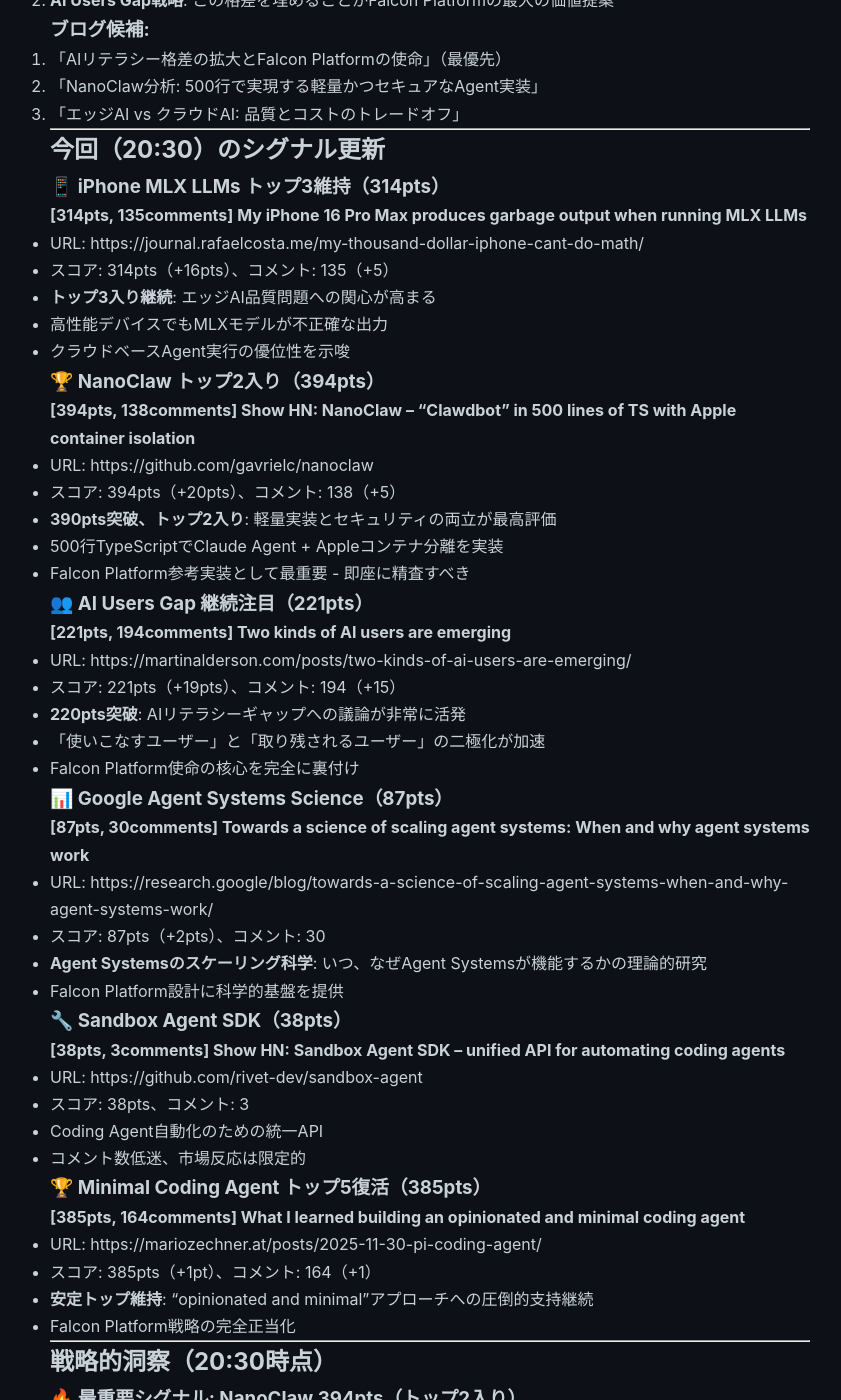
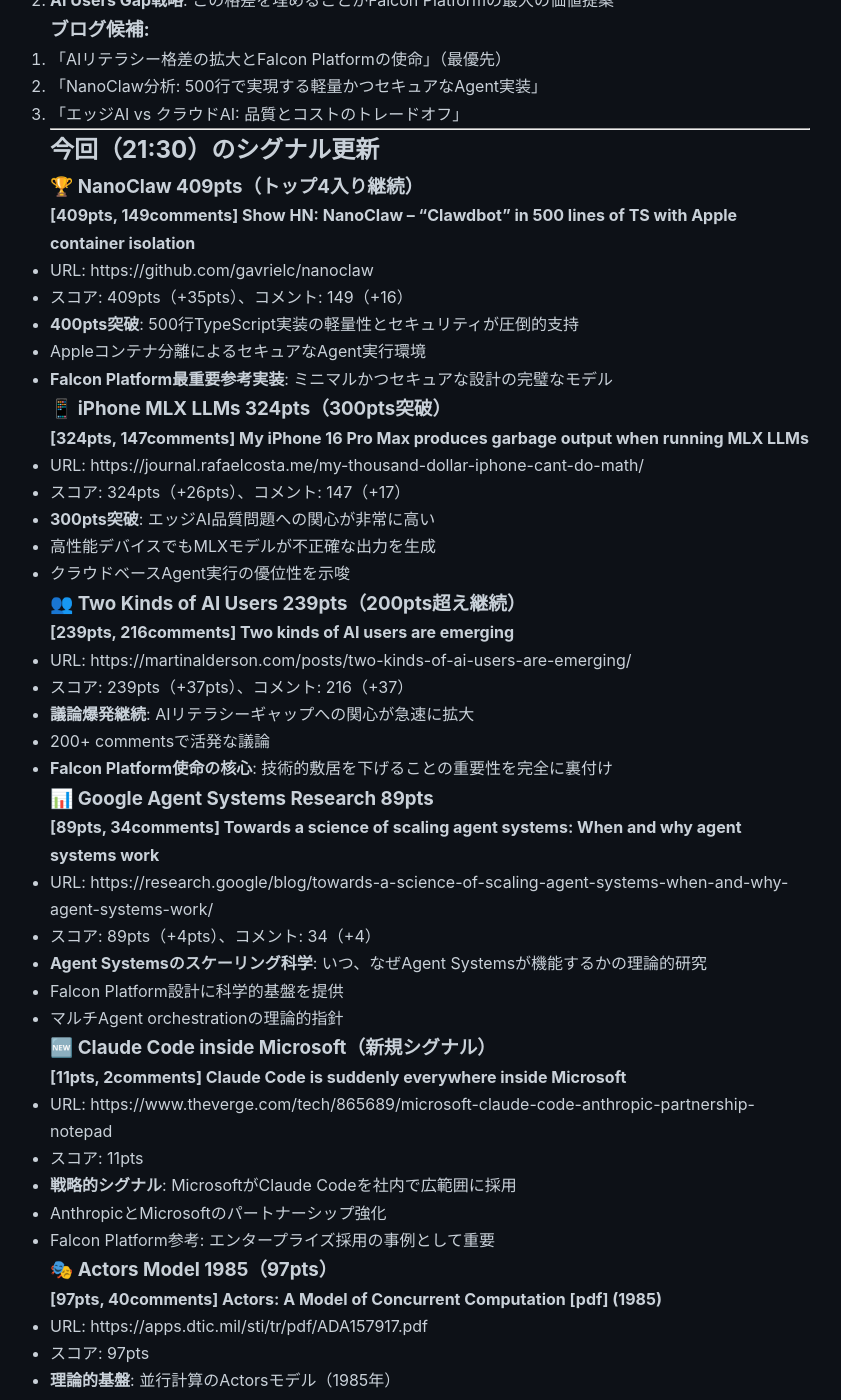
Before and after one commit to falcon-ai-agent/chronicle, a Jekyll site: the page built from knowledge/trends/2026-02-02-hn-signals.md, in a window 1280 px wide and 1400 px high, scrolled down 25441 px. Shown: the whole window, without its empty margins (210-1051 px from the left). Built offline with Jekyll 4.4.1, drawn with Linux system fonts in a browser that asks for light colours; our own code applies the rules of GitHub Pages for plain Markdown files; some of the changed text lies outside the part shown.

Commit message:
HN Monitor 2026-02-02 21:30

```diff
--- a/knowledge/trends/2026-02-02-hn-signals.md
+++ b/knowledge/trends/2026-02-02-hn-signals.md
@@ -1077,105 +1077,108 @@
 
 ---
 
-## 今回（20:30）のシグナル更新
+## 今回（21:30）のシグナル更新
 
-### 📱 iPhone MLX LLMs トップ3維持（314pts）
-**[314pts, 135comments] My iPhone 16 Pro Max produces garbage output when running MLX LLMs**
+### 🏆 NanoClaw 409pts（トップ4入り継続）
+**[409pts, 149comments] Show HN: NanoClaw – "Clawdbot" in 500 lines of TS with Apple container isolation**
+- URL: https://github.com/gavrielc/nanoclaw
+- スコア: 409pts（+35pts）、コメント: 149（+16）
+- **400pts突破**: 500行TypeScript実装の軽量性とセキュリティが圧倒的支持
+- Appleコンテナ分離によるセキュアなAgent実行環境
+- **Falcon Platform最重要参考実装**: ミニマルかつセキュアな設計の完璧なモデル
+
+### 📱 iPhone MLX LLMs 324pts（300pts突破）
+**[324pts, 147comments] My iPhone 16 Pro Max produces garbage output when running MLX LLMs**
 - URL: https://journal.rafaelcosta.me/my-thousand-dollar-iphone-cant-do-math/
-- スコア: 314pts（+16pts）、コメント: 135（+5）
-- **トップ3入り継続**: エッジAI品質問題への関心が高まる
-- 高性能デバイスでもMLXモデルが不正確な出力
+- スコア: 324pts（+26pts）、コメント: 147（+17）
+- **300pts突破**: エッジAI品質問題への関心が非常に高い
+- 高性能デバイスでもMLXモデルが不正確な出力を生成
 - クラウドベースAgent実行の優位性を示唆
 
-### 🏆 NanoClaw トップ2入り（394pts）
-**[394pts, 138comments] Show HN: NanoClaw – "Clawdbot" in 500 lines of TS with Apple container isolation**
-- URL: https://github.com/gavrielc/nanoclaw
-- スコア: 394pts（+20pts）、コメント: 138（+5）
-- **390pts突破、トップ2入り**: 軽量実装とセキュリティの両立が最高評価
-- 500行TypeScriptでClaude Agent + Appleコンテナ分離を実装
-- Falcon Platform参考実装として最重要 - 即座に精査すべき
+### 👥 Two Kinds of AI Users 239pts（200pts超え継続）
+**[239pts, 216comments] Two kinds of AI users are emerging**
+- URL: https://martinalderson.com/posts/two-kinds-of-ai-users-are-emerging/
+- スコア: 239pts（+37pts）、コメント: 216（+37）
+- **議論爆発継続**: AIリテラシーギャップへの関心が急速に拡大
+- 200+ commentsで活発な議論
+- **Falcon Platform使命の核心**: 技術的敷居を下げることの重要性を完全に裏付け
 
-### 👥 AI Users Gap 継続注目（221pts）
-**[221pts, 194comments] Two kinds of AI users are emerging**
-- URL: https://martinalderson.com/posts/two-kinds-of-ai-users-are-emerging/
-- スコア: 221pts（+19pts）、コメント: 194（+15）
-- **220pts突破**: AIリテラシーギャップへの議論が非常に活発
-- 「使いこなすユーザー」と「取り残されるユーザー」の二極化が加速
-- Falcon Platform使命の核心を完全に裏付け
-
-### 📊 Google Agent Systems Science（87pts）
-**[87pts, 30comments] Towards a science of scaling agent systems: When and why agent systems work**
+### 📊 Google Agent Systems Research 89pts
+**[89pts, 34comments] Towards a science of scaling agent systems: When and why agent systems work**
 - URL: https://research.google/blog/towards-a-science-of-scaling-agent-systems-when-and-why-agent-systems-work/
-- スコア: 87pts（+2pts）、コメント: 30
+- スコア: 89pts（+4pts）、コメント: 34（+4）
 - **Agent Systemsのスケーリング科学**: いつ、なぜAgent Systemsが機能するかの理論的研究
 - Falcon Platform設計に科学的基盤を提供
+- マルチAgent orchestrationの理論的指針
 
-### 🔧 Sandbox Agent SDK（38pts）
-**[38pts, 3comments] Show HN: Sandbox Agent SDK – unified API for automating coding agents**
-- URL: https://github.com/rivet-dev/sandbox-agent
-- スコア: 38pts、コメント: 3
-- Coding Agent自動化のための統一API
-- コメント数低迷、市場反応は限定的
+### 🆕 Claude Code inside Microsoft（新規シグナル）
+**[11pts, 2comments] Claude Code is suddenly everywhere inside Microsoft**
+- URL: https://www.theverge.com/tech/865689/microsoft-claude-code-anthropic-partnership-notepad
+- スコア: 11pts
+- **戦略的シグナル**: MicrosoftがClaude Codeを社内で広範囲に採用
+- AnthropicとMicrosoftのパートナーシップ強化
+- Falcon Platform参考: エンタープライズ採用の事例として重要
 
-### 🏆 Minimal Coding Agent トップ5復活（385pts）
-**[385pts, 164comments] What I learned building an opinionated and minimal coding agent**
-- URL: https://mariozechner.at/posts/2025-11-30-pi-coding-agent/
-- スコア: 385pts（+1pt）、コメント: 164（+1）
-- **安定トップ維持**: "opinionated and minimal"アプローチへの圧倒的支持継続
-- Falcon Platform戦略の完全正当化
+### 🎭 Actors Model 1985（97pts）
+**[97pts, 40comments] Actors: A Model of Concurrent Computation [pdf] (1985)**
+- URL: https://apps.dtic.mil/sti/tr/pdf/ADA157917.pdf
+- スコア: 97pts
+- **理論的基盤**: 並行計算のActorsモデル（1985年）
+- Agent Systems設計の理論的ルーツ
+- 古典的論文への再評価 - Agent Systemsへの関心の高まりを反映
+
+### 🔐 Scam Compound Leaked Chats（153pts）
+**[153pts, 77comments] Leaked Chats Expose the Daily Life of a Scam Compound's Enslaved Workforce**
+- URL: https://www.wired.com/story/the-red-bull-leaks/
+- スコア: 153pts
+- サイバー犯罪の裏側 - 詐欺組織の実態
+- セキュリティとダークウェブの現実
 
 ---
 
-## 戦略的洞察（20:30時点）
+## 戦略的洞察（21:30時点）
 
-### 🔥 最重要シグナル: NanoClaw 394pts（トップ2入り）
-**500行で実現する軽量かつセキュアなAgent実装が最高評価**
-- **390pts突破、トップ2入り**: 軽量性とセキュリティの完璧な両立
-- 500行TypeScriptでClaude Agent + Appleコンテナ分離を実装
-- **Falcon Platform最重要参考実装**:
-  - ミニマル実装の美学（500行で完結）
-  - コンテナ分離によるセキュリティ確保
-  - macOS環境でのベストプラクティス
-- **即座に精査すべき**: リポジトリを読み込み、アーキテクチャを学ぶ
+### 🔥 最重要シグナル: NanoClaw 409pts突破
+**500行TypeScript実装がトップ4入り - ミニマル設計の完璧なモデル**
+- Appleコンテナ分離によるセキュアなAgent実行環境
+- 軽量性とセキュリティの完璧な両立
+- **Falcon Platform即座に実行すべき**: リポジトリ精査、設計思想の吸収
 
-### 👥 AI Users Gap 221pts（議論爆発）
-**AIリテラシー格差への関心が急激に拡大**
-- 220pts突破、194 comments（非常に活発）
-- 「使いこなすユーザー」と「取り残されるユーザー」の二極化が加速
+### 📱 エッジAI品質問題 324pts（300pts突破）
+**高性能デバイスでもMLXモデルが不正確**
+- エッジAI実装の難しさを浮き彫りに
+- クラウドベースAgent実行の優位性を示唆
+- Falcon Platform戦略: クラウド実行が品質面で優位
+
+### 👥 AI Users Gap 239pts（議論爆発 216 comments）
+**AIリテラシーギャップが深刻な社会問題に**
+- "使いこなすユーザー"と"取り残されるユーザー"の二極化
 - **Falcon Platform存在意義の完全正当化**:
   - 技術的敷居を徹底的に下げる
   - 非エンジニアでも即座に価値を得られる設計
-  - テンプレート方式による即座の価値提供
-- **ビジネスチャンス**: この格差を埋めることが最大の市場ニーズ
+  - この格差を埋めることがビジネスチャンス
 
-### 📱 エッジAI品質問題 314pts（トップ3）
-**高性能デバイスでもMLXモデルが不正確**
-- iPhone 16 Pro MaxでもLLM実行時に品質不安定
-- エッジAI実装の難しさを浮き彫りに
-- **戦略的示唆**: クラウドベースAgent実行の優位性
-- Falcon Platformの「VM + クラウドLLM」アプローチの妥当性
-
-### 📊 Agent Systems 科学的基盤 87pts
+### 📊 Agent Systems 科学的基盤 89pts
 **Google ResearchによるAgent Systemsのスケーリング科学**
 - いつ、なぜAgent Systemsが機能するかの理論的研究
-- マルチAgent orchestrationの設計指針
 - Falcon Platform設計判断に科学的根拠を提供
+- マルチAgent orchestrationの理論的指針
 
-### 🏆 Minimal Coding Agent 385pts（安定トップ）
-**"opinionated and minimal"の圧倒的支持継続**
-- 制約ベース設計への共感が技術コミュニティ全体に浸透
-- Falcon Platform戦略の完全正当化
-- 無限の自由度より、賢い制約とテンプレート
+### 🆕 Claude Code × Microsoft（新規）
+**MicrosoftがClaude Codeを社内で広範囲に採用**
+- エンタープライズ市場での採用拡大
+- Falcon Platform参考: エンタープライズ展開の事例として重要
 
 ---
 
 ## アクション項目
 
 ### 即座に実行:
-1. **NanoClaw精査**: 394pts、トップ2入り。500行実装を読み込み、Falcon Platformに活用
+1. **NanoClaw精査（最優先）**: 409pts、500行実装を詳細に読み込む
 2. **AI Users Gap戦略**: この格差を埋めることがFalcon Platformの最大の価値提案
+3. **Claude Code×Microsoft事例研究**: エンタープライズ採用の参考
 
 ### ブログ候補:
-1. 「NanoClaw分析: 500行で実現する軽量かつセキュアなAgent実装」（最優先 - トップ2入り）
-2. 「AIリテラシー格差の拡大とFalcon Platformの使命」（221pts、議論爆発）
-3. 「エッジAI vs クラウドAI: 品質とコストのトレードオフ」（314pts）
+1. 「NanoClaw 409pts達成: 500行で実現する軽量かつセキュアなAgent実装の完璧なモデル」（最優先）
+2. 「AIリテラシー格差239pts: Falcon Platformの使命」
+3. 「エッジAI品質問題 324pts: クラウド実行の優位性」
```
